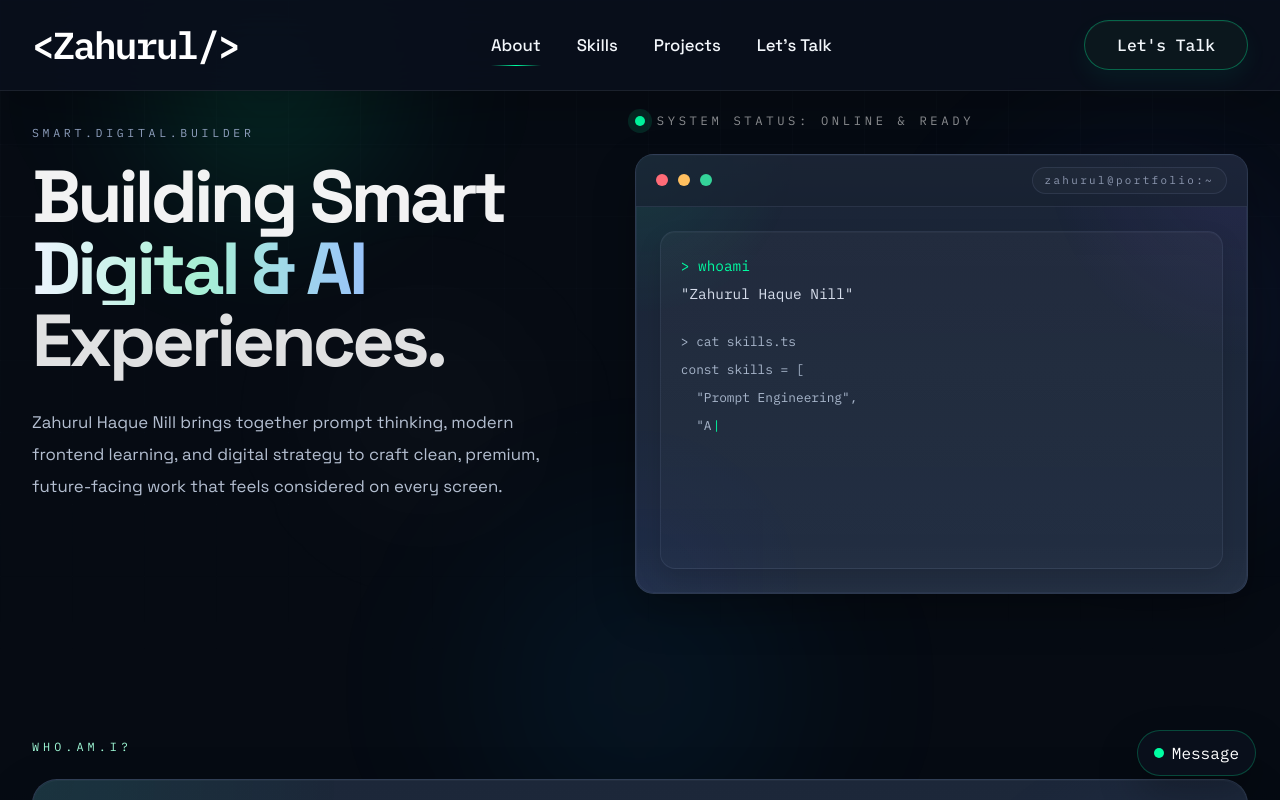
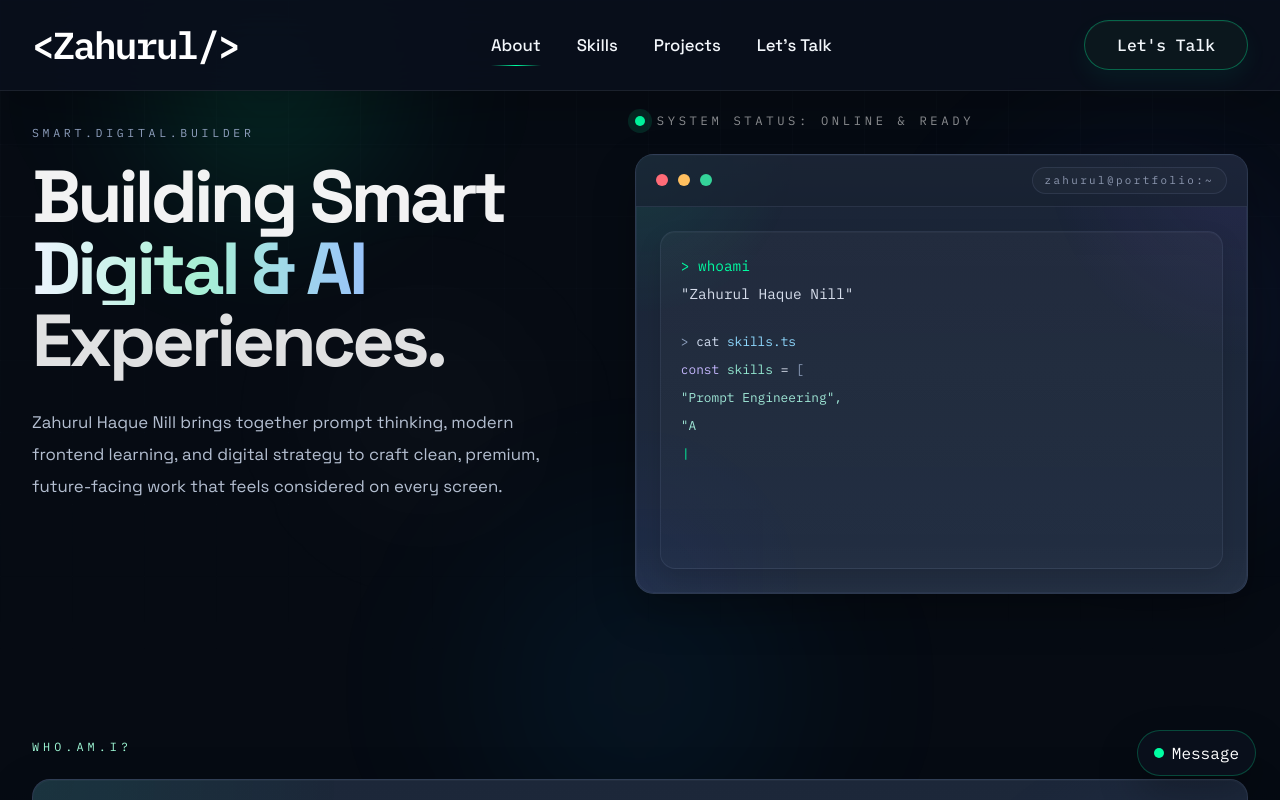
Before and after one commit to JAHURULNILL/jahurul, a React (Vite) app: page / in a window 1280 px wide. Both pictures are taken after a click on the button "Close contact popup". Shown: the top 800 px of the page. Built offline with nearby package versions, Linux system fonts and the light colour scheme.

Commit message:
Refine terminal colors and about card styling

```diff
--- a/src/components/HeroTerminal.tsx
+++ b/src/components/HeroTerminal.tsx
@@ -3,6 +3,80 @@ import { motion } from "framer-motion";
 import { heroTerminalBlocks, person } from "../data/portfolio";
 import { useRotatingTypewriter } from "../hooks/useRotatingTypewriter";
 import { Reveal } from "./Reveal";
+
+function renderTypedLine(line: string, index: number) {
+  const trimmed = line.trim();
+
+  if (!trimmed) {
+    return <div key={index} className="h-7" />;
+  }
+
+  if (trimmed.startsWith(">")) {
+    const parts = trimmed.split(/\s+/);
+    const command = parts[1] ?? "";
+    const target = parts.slice(2).join(" ");
+
+    return (
+      <div key={index}>
+        <span className="text-[#8ea0bf]">&gt; </span>
+        <span className="text-[#d9e4f7]">{command}</span>
+        {target ? <span className="text-[#8fd9ff]"> {target}</span> : null}
+      </div>
+    );
+  }
+
+  if (trimmed === "{" || trimmed === "}" || trimmed === "[" || trimmed === "]") {
+    return (
+      <div key={index} className="text-[#91a2c0]">
+        {line}
+      </div>
+    );
+  }
+
+  if (trimmed.startsWith("const ")) {
+    const match = line.match(/^(\s*)const\s+([a-zA-Z0-9_]+)\s*=\s*(.*)$/);
+
+    if (match) {
+      return (
+        <div key={index}>
+          <span className="text-transparent">{match[1]}</span>
+          <span className="text-[#c6b8ff]">const</span>
+          <span className="text-[#d7deec]"> </span>
+          <span className="text-[#93e8d1]">{match[2]}</span>
+          <span className="text-[#d7deec]"> = </span>
+          <span className="text-[#91a2c0]">{match[3]}</span>
+        </div>
+      );
+    }
+  }
+
+  const jsonMatch = line.match(/^(\s*)"([^"]+)"\s*:\s*(.*?)(,?)$/);
+  if (jsonMatch) {
+    return (
+      <div key={index}>
+        <span className="text-transparent">{jsonMatch[1]}</span>
+        <span className="text-[#8fd9ff]">"{jsonMatch[2]}"</span>
+        <span className="text-[#91a2c0]">: </span>
+        <span className="text-[#e5d4a8]">{jsonMatch[3]}</span>
+        <span className="text-[#91a2c0]">{jsonMatch[4]}</span>
+      </div>
+    );
+  }
+
+  if (trimmed.startsWith('"')) {
+    return (
+      <div key={index} className="text-[#9fe7d6]">
+        {line}
+      </div>
+    );
+  }
+
+  return (
+    <div key={index} className="text-[#c6d1e4]">
+      {line}
+    </div>
+  );
+}
 
 export function HeroTerminal() {
   const [tilt, setTilt] = useState({ rotateX: 0, rotateY: 0 });
@@ -61,12 +135,12 @@ export function HeroTerminal() {
             </div>
 
             <div className="mt-5 min-h-[12.25rem] sm:min-h-[13.75rem]">
-              <pre className="font-mono text-[0.74rem] leading-7 whitespace-pre-wrap break-words text-[#a8b6cb] sm:text-[0.8rem]">
-                {typedBlock}
+              <div className="font-mono text-[0.74rem] leading-7 break-words sm:text-[0.8rem]">
+                {typedBlock.split("\n").map((line, index) => renderTypedLine(line, index))}
                 <span className="terminal-cursor" aria-hidden="true">
                   |
                 </span>
-              </pre>
+              </div>
             </div>
           </div>
         </div>
--- a/src/components/WhoAmISection.tsx
+++ b/src/components/WhoAmISection.tsx
@@ -20,22 +20,22 @@ export function WhoAmISection() {
           <Reveal delay={0.08}>
             <motion.div
               whileHover={{ y: -6 }}
-              className="group relative overflow-hidden rounded-[1.55rem] border border-[rgba(106,126,170,0.22)] bg-[linear-gradient(180deg,#1c2739_0%,#202b3e_100%)] p-5 shadow-[0_22px_52px_rgba(0,0,0,0.26)] transition-[background-color,border-color,box-shadow,transform] duration-500 active:border-[var(--accent)]/18 active:bg-[linear-gradient(180deg,#213049_0%,#253349_100%)] sm:p-6 hover:shadow-[0_30px_68px_rgba(0,0,0,0.34)]"
+              className="group relative overflow-hidden rounded-[1.12rem] border border-[rgba(106,126,170,0.22)] bg-[linear-gradient(180deg,#1c2739_0%,#202b3e_100%)] p-5 shadow-[0_22px_52px_rgba(0,0,0,0.26)] transition-[background-color,border-color,box-shadow,transform] duration-500 active:border-[var(--accent)]/18 active:bg-[linear-gradient(180deg,#213049_0%,#253349_100%)] sm:p-6 hover:shadow-[0_30px_68px_rgba(0,0,0,0.34)]"
             >
               <div className="absolute inset-0 bg-[radial-gradient(circle_at_top_left,rgba(0,255,163,0.08),transparent_26%),radial-gradient(circle_at_bottom_right,rgba(120,146,255,0.08),transparent_32%)] opacity-80 transition duration-500 group-hover:opacity-100" />
-              <div className="absolute inset-0 rounded-[1.55rem] shadow-[inset_0_1px_0_rgba(255,255,255,0.03)]" />
+              <div className="absolute inset-0 rounded-[1.12rem] shadow-[inset_0_1px_0_rgba(255,255,255,0.03)]" />
               <div className="relative mb-5 flex items-center gap-2.5 border-b border-[rgba(140,156,194,0.14)] pb-4">
                 <span className="h-3 w-3 rounded-full bg-[#62708f]" />
                 <span className="h-3 w-3 rounded-full bg-[#62708f]" />
               </div>
 
               <div className="relative flex flex-col gap-6 lg:flex-row lg:items-center">
-                <div className="relative overflow-hidden rounded-[1.05rem] border border-[rgba(140,156,194,0.16)] bg-[linear-gradient(180deg,rgba(255,255,255,0.06),rgba(255,255,255,0.02))] p-2.5 shadow-[0_16px_36px_rgba(0,0,0,0.18)]">
+                <div className="relative overflow-hidden rounded-[0.95rem] border border-[rgba(140,156,194,0.16)] bg-[linear-gradient(180deg,rgba(255,255,255,0.06),rgba(255,255,255,0.02))] p-2.5 shadow-[0_10px_22px_rgba(0,0,0,0.12)]">
                   <div className="pointer-events-none absolute inset-0 bg-[radial-gradient(circle_at_top,rgba(255,255,255,0.08),transparent_42%)]" />
                   <img
                     src={person.photo}
                     alt={person.name}
-                    className="relative h-36 w-28 rounded-[0.85rem] object-cover transition duration-500 group-hover:scale-[1.03] sm:h-40 sm:w-32"
+                    className="relative h-36 w-28 rounded-[0.78rem] object-cover shadow-[0_18px_40px_rgba(0,0,0,0.3),0_0_18px_rgba(255,255,255,0.04)] transition duration-500 group-hover:scale-[1.03] sm:h-40 sm:w-32"
                   />
                 </div>
 
```
